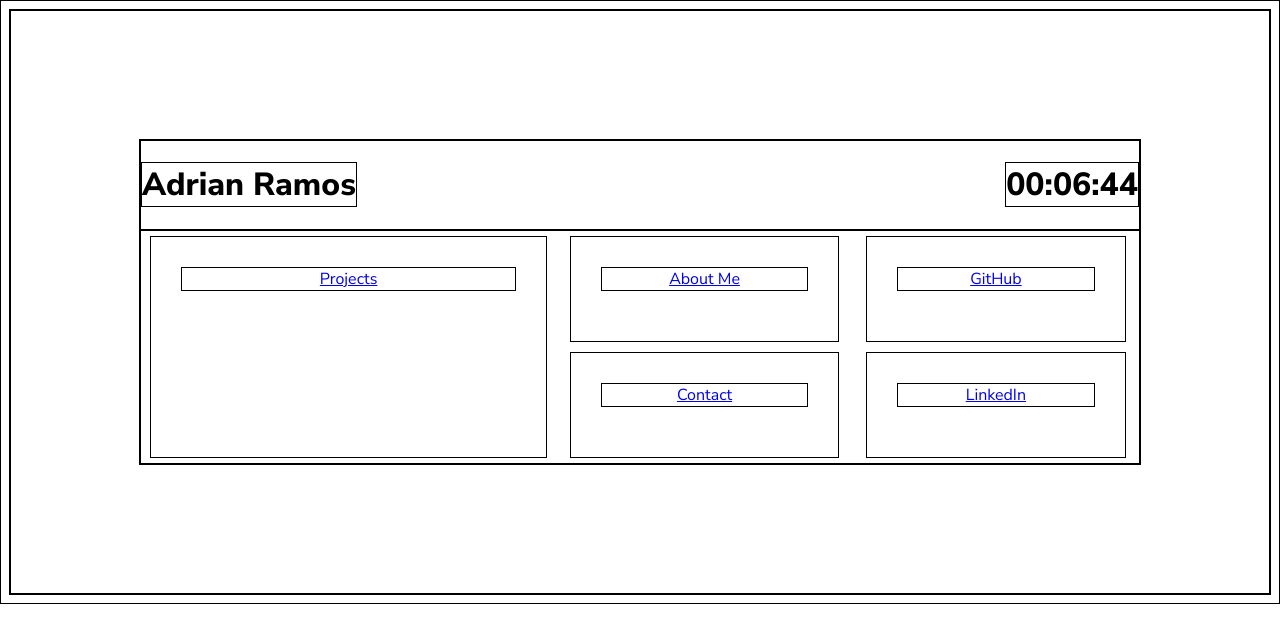
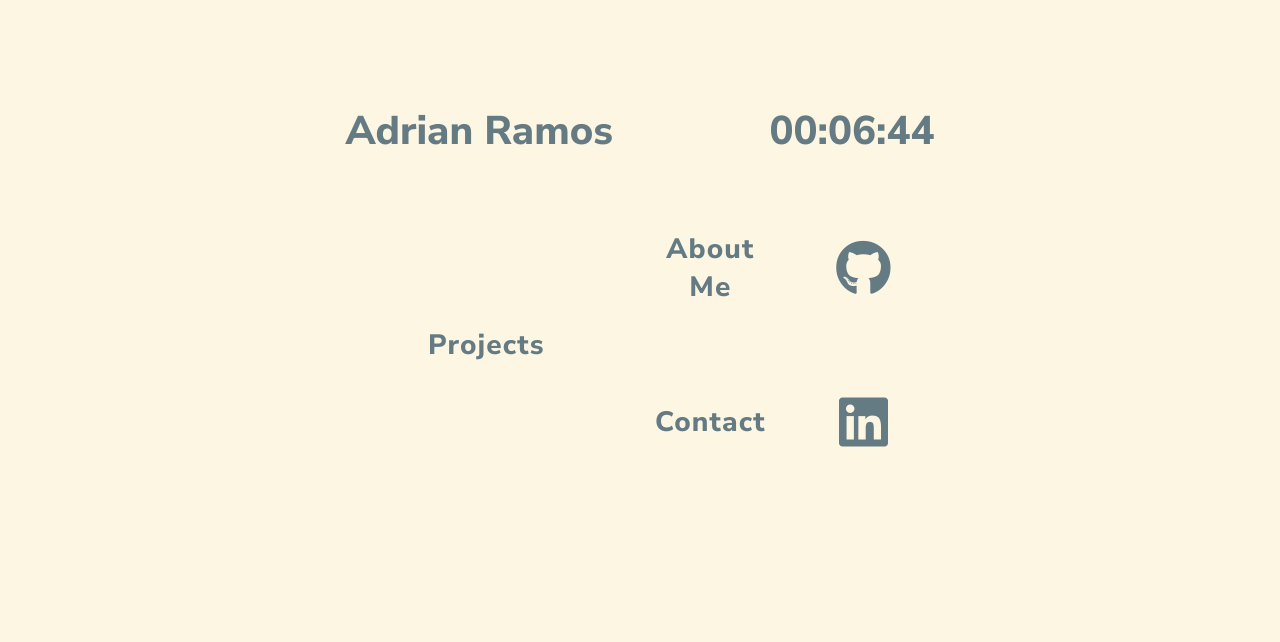
Before and after one commit to adrianrramos/Adrian-s-Protfolio-Front-end-with-React, a React (Create React App) app: page / in a window 1280 px wide. Shown: the top 642 px of the page. Built offline with nearby package versions, Linux system fonts and the light colour scheme.

Commit message:
go back component

```diff
--- a/public/index.html
+++ b/public/index.html
@@ -17,6 +17,12 @@
       href="https://fonts.googleapis.com/css2?family=Nunito+Sans:wght@400;600;800&display=swap"
       rel="stylesheet"
     />
+    <link
+      rel="stylesheet"
+      href="https://use.fontawesome.com/releases/v5.13.0/css/all.css"
+      integrity="sha384-Bfad6CLCknfcloXFOyFnlgtENryhrpZCe29RTifKEixXQZ38WheV+i/6YWSzkz3V"
+      crossorigin="anonymous"
+    />
     <!--
       Notice the use of %PUBLIC_URL% in the tags above.
       It will be replaced with the URL of the `public` folder during the build.
--- a/src/components/layout/Clock.js
+++ b/src/components/layout/Clock.js
@@ -15,7 +15,7 @@ const Clock = () => {
   }, []);
   return (
     <Fragment>
-      <h1>{time}</h1>
+      <p>{time}</p>
     </Fragment>
   );
 };
--- /dev/null
+++ b/src/components/layout/GoBack.js
@@ -0,0 +1,18 @@
+import React from "react";
+import "../styles/GoBack.css";
+import { Link } from "react-router-dom";
+
+const GoBack = () => {
+  return (
+    <div className="gb-container">
+      <div className="gb-box">
+        <Link to="/" className="gb-link">
+          <i class="fas fa-arrow-left gb-arrow"></i>
+          Back
+        </Link>
+      </div>
+    </div>
+  );
+};
+
+export default GoBack;
--- /dev/null
+++ b/src/components/layout/ProjectMarkup.js
@@ -0,0 +1,13 @@
+import React from "react";
+import "../styles/Projects.css";
+
+const ProjectMarkup = ({ project: { image, title } }) => {
+  return (
+    <div>
+      <div>{image}</div>
+      <div>{title}</div>
+    </div>
+  );
+};
+
+export default ProjectMarkup;
--- a/src/components/pages/Home.js
+++ b/src/components/pages/Home.js
@@ -3,38 +3,42 @@ import { Link } from "react-router-dom";
 import Clock from "../layout/Clock";
 import "../styles/Home.css";
 
+// TODO: fix coloring
+
 const Home = () => {
   return (
     <div className="page-container">
       <div className="home-header">
-        <h1 className="fullname">Adrian Ramos</h1>
+        <p className="fullname">Adrian Ramos</p>
         <Clock />
       </div>
       <div className="grid-container">
-        <Link to="/projects" className="gridItem projects">
+        <Link to="/projects" className="gridItem " id="projects">
           <p className="gridItem-text">Projects</p>
         </Link>
-        <Link to="/aboutme" className="gridItem">
+        <Link to="/aboutme" className="gridItem " id="smallBox1">
           <p className="gridItem-text">About Me</p>
         </Link>
         <a
           href="https://github.com/ramos-codes"
           target="_blank"
           rel="noopener noreferrer"
-          className="gridItem"
+          className="gridItem "
+          id="smallBox2"
         >
-          <p className="gridItem-text">GitHub</p>
+          <i className="fab fa-github gridItem-text"></i>
         </a>
-        <Link to="contact" className="gridItem">
+        <Link to="contact" className="gridItem " id="smallBox3">
           <p className="gridItem-text">Contact</p>
         </Link>
         <a
           href="https://www.linkedin.com/in/adrian-ramos-7aa653192/"
           target="_blank"
           rel="noopener noreferrer"
-          className="gridItem"
+          className="gridItem "
+          id="smallBox4"
         >
-          <p className="gridItem-text">LinkedIn</p>
+          <i className="fab fa-linkedin gridItem-text"></i>
         </a>
       </div>
     </div>
--- a/src/components/pages/Projects.js
+++ b/src/components/pages/Projects.js
@@ -1,7 +1,33 @@
-import React from "react";
+import React, { Fragment } from "react";
+import ProjectMarkup from "../layout/ProjectMarkup";
+import "../styles/Projects.css";
+import GoBack from "../layout/GoBack";
+
+const dumbyProjectData = [
+  { image: "PROJECT IMAGE", title: "PROJECT TITLE", id: 1 },
+  { image: "PROJECT IMAGE", title: "PROJECT TITLE", id: 2 },
+  { image: "PROJECT IMAGE", title: "PROJECT TITLE", id: 3 },
+  { image: "PROJECT IMAGE", title: "PROJECT TITLE", id: 4 },
+  { image: "PROJECT IMAGE", title: "PROJECT TITLE", id: 5 },
+  { image: "PROJECT IMAGE", title: "PROJECT TITLE", id: 6 },
+];
+
+const prjcMarkup = dumbyProjectData.map(project => (
+  <ProjectMarkup project={project} />
+));
 
 const Projects = () => {
-  return <div>Project Page</div>;
+  return (
+    <Fragment>
+      <GoBack />
+      <div className="prjc-container">
+        <div className="prjc-header">
+          <p>PROJECTS</p>
+        </div>
+        <div className="prjc-list">{prjcMarkup}</div>
+      </div>
+    </Fragment>
+  );
 };
 
 export default Projects;
--- a/src/components/styles/App.css
+++ b/src/components/styles/App.css
@@ -1,4 +1,5 @@
 * {
-  border: 1px solid black;
+  /* border: 1px solid black; */
   font-family: "Nunito Sans", sans-serif;
+  background-color: rgb(253, 246, 227);
 }
--- /dev/null
+++ b/src/components/styles/GoBack.css
@@ -0,0 +1,21 @@
+.gb-container {
+  height: 5vw;
+}
+
+.gb-box {
+  width: 25%;
+  height: 100%;
+  margin: 0 2.5vw;
+  font-size: 1.5em;
+  display: flex;
+  align-items: center;
+}
+
+.gb-link {
+  text-decoration: none;
+  color: rgb(101, 123, 131);
+}
+
+.gb-arrow {
+  margin-right: 10px;
+}
--- a/src/components/styles/Home.css
+++ b/src/components/styles/Home.css
@@ -1,39 +1,80 @@
 .page-container {
-  margin: 10vw;
+  margin: 5vw 0;
 }
 
-/*
-FIXME: padding for HEADER should line up with grid items
-*/
 .home-header {
   display: flex;
   justify-content: space-between;
+  width: 46vw;
+  margin: 0 auto;
+  padding: 0;
+  font-size: 2.5em;
+  font-weight: 800;
+  color: rgb(101, 123, 131);
 }
 
 .grid-container {
+  width: 48vw;
+  margin: 0 auto;
   display: grid;
-  grid-template-columns: auto auto auto auto;
-  grid-template-rows: auto auto;
+  grid-template-columns: 1vw 11vw 11vw 1vw 11vw 1vw 11vw 1vw;
+  grid-template-rows: 11vw 1vw 11vw;
   grid-template-areas:
-    "projects projects . ."
-    "projects projects . .";
+    ". projects projects . small1 . small2 ."
+    ". projects projects . . . . . "
+    ". projects projects . small3 . small4 .";
+
+  color: rgb(101, 123, 131);
 }
 
 .gridItem {
-  height: 90%;
-  width: 90%;
-  margin: 15px;
+  height: 100%;
+  width: 100%;
   justify-self: center;
   align-self: center;
+  display: flex;
+  justify-content: center;
+  align-items: center;
+  text-decoration: none;
+  font-size: 1.75em;
+
+  border-radius: 5px;
+  font-weight: 800;
+  letter-spacing: 0.04em;
+  color: inherit;
+}
+
+.gridItem:hover {
+  background-color: rgb(238, 232, 213);
+  box-shadow: 10px 10px rgba(248, 223, 160, 0.733);
 }
 
 .gridItem-text {
   margin: 30px;
   text-align: center;
+  background-color: inherit;
 }
 
-.projects {
+.fab {
+  font-size: 2em;
+}
+
+#projects {
   grid-area: projects;
-  height: 95%;
-  width: 95%;
 }
+
+#smallBox1 {
+  grid-area: small1;
+}
+
+#smallBox2 {
+  grid-area: small2;
+}
+
+#smallBox3 {
+  grid-area: small3;
+}
+
+#smallBox4 {
+  grid-area: small4;
+}
--- /dev/null
+++ b/src/components/styles/Projects.css
@@ -0,0 +1,15 @@
+.prjc-container {
+  width: 48vw;
+  margin: 0 auto;
+}
+
+.prjc-header {
+  height: 100%;
+  text-align: center;
+  font-size: 2em;
+  font-weight: 800;
+  letter-spacing: 0.04em;
+  color: rgb(101, 123, 131);
+  border: 7px solid rgba(248, 223, 160, 0.733);
+  border-radius: 10px;
+}
```
